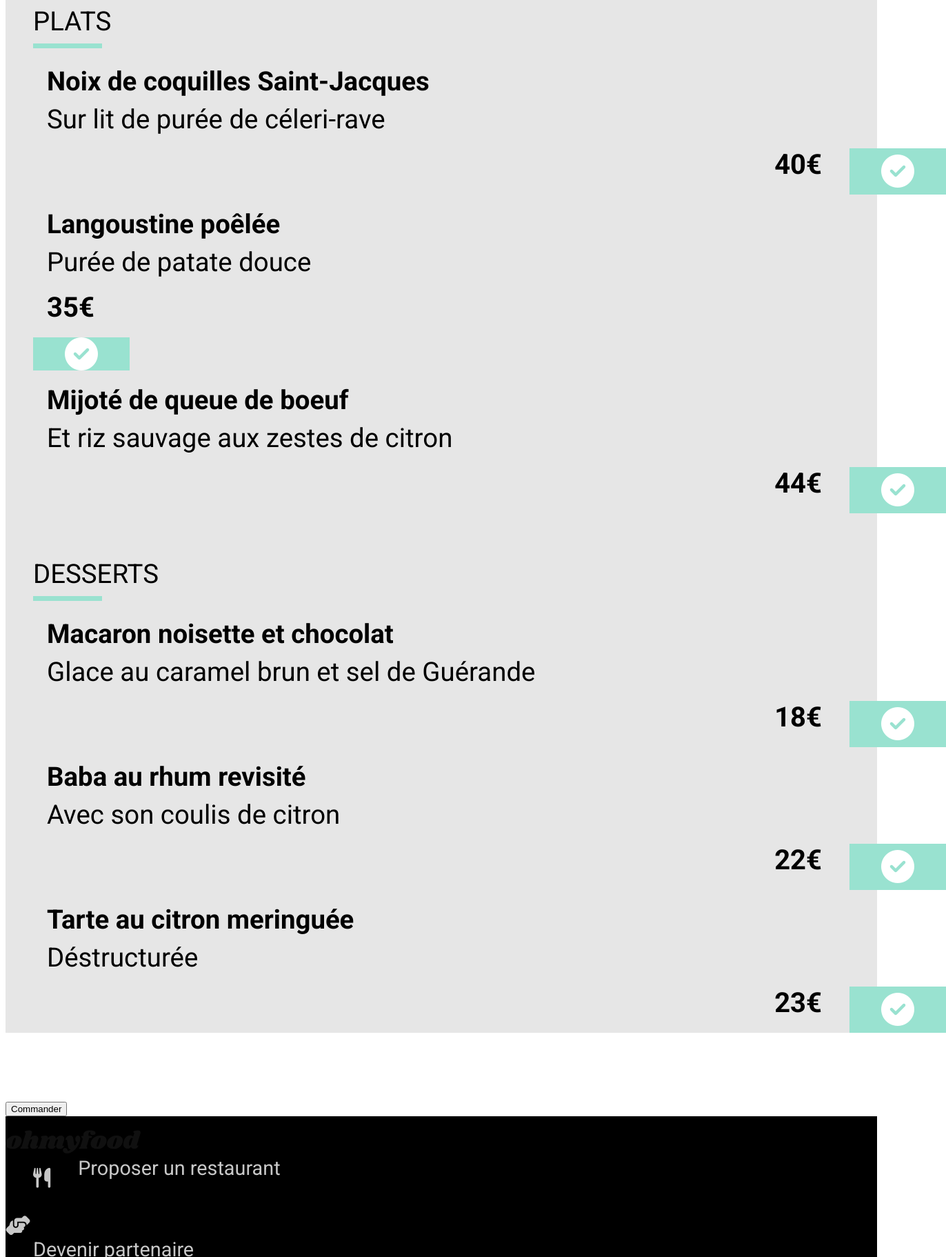
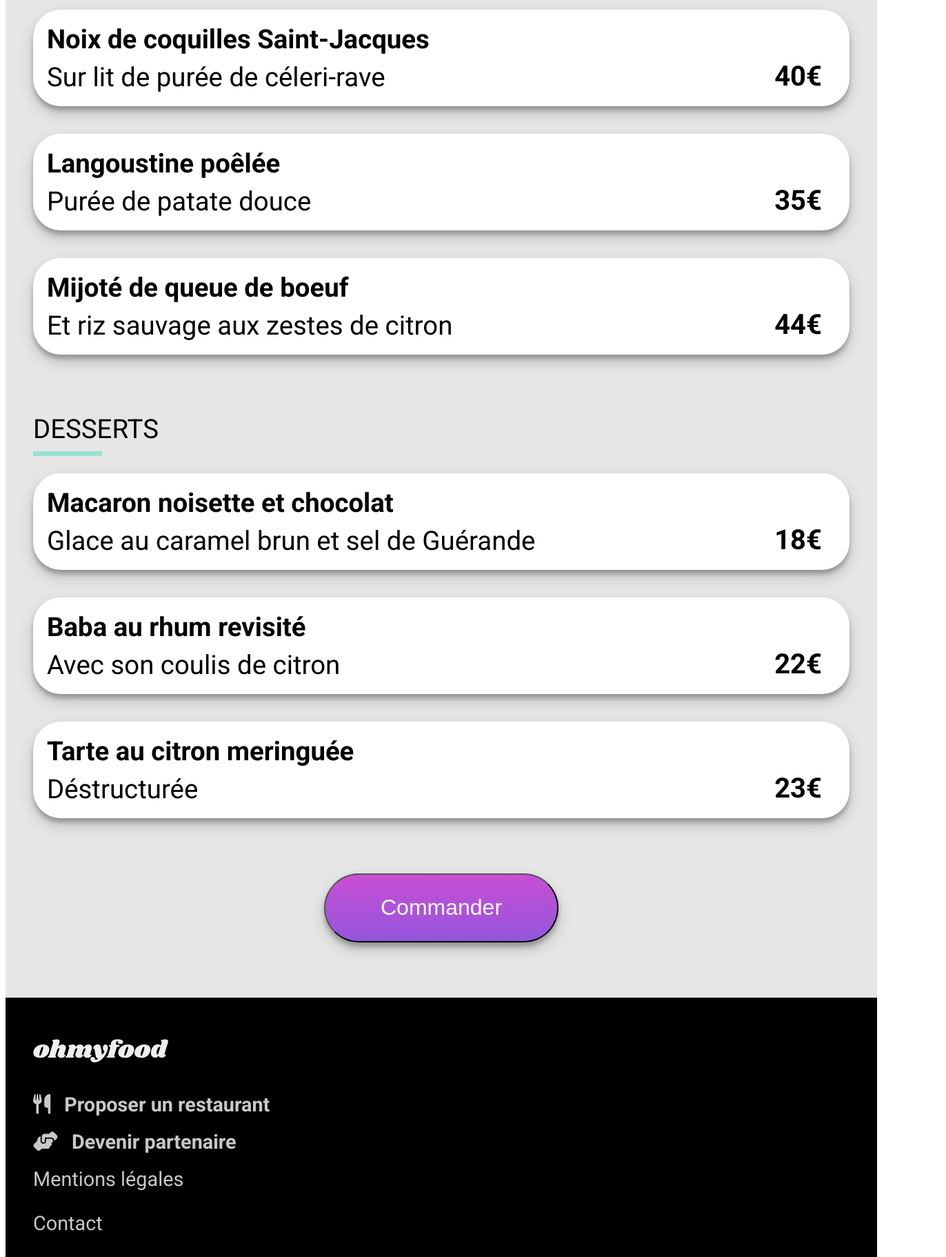
Before and after one commit to Cordonnaud/ChristoheOrdonnaud_2_10042021, a plain HTML site: page 2_la-note-enchantee.html in a window 1280 px wide. Shown: the part 1764-3586 px from the top of the page at 69% size, 1372 px wide, since content can reach past the window. Drawn offline with Linux system fonts and the light colour scheme; a web font is replaced by a local one.

Commit message:
M11-Mobile CSS & HTML

```diff
--- a/2_la-note-enchantee.html
+++ b/2_la-note-enchantee.html
@@ -35,11 +35,7 @@
             </div>
         </header>
 
-        <div class="loading_spinner">
-            <div class="omf__spinner--bckgd"></div>
-            <i class="fas fa-coffee"></i>
-            <i class="fas fa-spinner"></i>
-        </div>
+
 
         <Section>
             <div class="omf__sect--menu">
@@ -67,7 +63,6 @@
                             <div class="omf__item--titre">Ravioles de foie gras</div>
                             <div class="omf__item--infos">Accompagnés de leur crème à la truffe</div>
                         </div>
-
                         <div class="omf__item--prival">
                             <div class="omf__item--prix">25€</div>
                             <div class="omf__item--validation">
@@ -76,13 +71,12 @@
                         </div>
                     </div>
 
-                    <div class="omf__partie--item2">
+                    <div class="omf__item omf__item--tps2">
 
                         <div class="omf__item--description">
                             <div class="omf__item--titre">Caviar osciètre</div>
                             <div class="omf__item--infos">Sur blini à la farine de blé noir</div>
                         </div>
-
                         <div class="omf__item--prival">
                             <div class="omf__item--prix">35€</div>
                             <div class="omf__item--validation">
@@ -91,13 +85,11 @@
                         </div>
                     </div>
 
-                    <div class="omf__partie--item3">
-
+                    <div class="omf__item omf__item--tps3">
                          <div class="omf__item--description">
                             <div class="omf__item--titre">Homard et espuma de potiron</div>
                             <div class="omf__item--infos">Mariné aux zestes d'orange</div>
                         </div>
-
                         <div class="omf__item--prival">
                             <div class="omf__item--prix">20€</div>
                             <div class="omf__item--validation">
@@ -106,13 +98,11 @@
                         </div>
                     </div>
 
-                    <div class="omf__partie--item4">
-
+                    <div class="omf__item omf__item--tps4">
                         <div class="omf__item--description">
                             <div class="omf__item--titre">Foie gras de canard cuit entier</div>
                             <div class="omf__item--infos">Confiture de figue et pain toasté</div>
                         </div>
-
                         <div class="omf__item--prival">
                             <div class="omf__item--prix"> 35€</div>
                             <div class="omf__item--validation">
@@ -122,23 +112,19 @@
                     </div>
                 </div>
 
-
-
-
-                <div class="omf__partie">
-
                 <div class="omf__partie--type">
                     <div class="omf__partie--titre">PLATS</div>
                     <div class="omf__partie--underline"></div>
                 </div>
 
-                    <div class="omf__partie--item1">
+                <div class="omf__partie">
+
+                     <div class="omf__item omf__item--tps1">
 
                          <div class="omf__item--description">
                             <div class="omf__item--titre">Noix de coquilles Saint-Jacques</div>
                             <div class="omf__item--infos">Sur lit de purée de céleri-rave</div>
                         </div>
-
                         <div class="omf__item--prival">
                             <div class="omf__item--prix">40€</div>
                             <div class="omf__item--validation">
@@ -147,27 +133,26 @@
                         </div>
                     </div>
 
-                    <div class="omf__partie--item2">
+                    <div class="omf__item omf__item--tps2">
 
                         <div class="omf__item--description">
                             <div class="omf__item--titre">Langoustine poêlée</div>
                             <div class="omf__item--infos">Purée de patate douce</div>
                         </div>
-
+                        <div class="omf__item--prival">
                             <div class="omf__item--prix">35€</div>
-
                             <div class="omf__item--validation">
                                 <i class="fas fa-check-circle"></i>
                             </div>
                         </div>
+                    </div>
 
-                    <div class="omf__partie--item3">
+                    <div class="omf__item omf__item--tps3">
 
                         <div class="omf__item--description">
                             <div class="omf__item--titre">Mijoté de queue de boeuf</div>
                             <div class="omf__item--infos">Et riz sauvage aux zestes de citron</div>
                         </div>
-
                         <div class="omf__item--prival">
                             <div class="omf__item--prix">44€</div>
                             <div class="omf__item--validation">
@@ -178,24 +163,18 @@
                 </div>
 
 
-
-
-
-                <div class="omf__partie">
-
                 <div class="omf__partie--type">
                     <div class="omf__partie--titre">DESSERTS</div>
                     <div class="omf__partie--underline"></div>
                 </div>
 
-
-                    <div class="omf__partie--item4">
+                <div class="omf__partie">
+                    <div class="omf__item omf__item--tps1">
 
                         <div class="omf__item--description">
                             <div class="omf__item--titre">Macaron noisette et chocolat</div>
                             <div class="omf__item--infos">Glace au caramel brun et sel de Guérande</div>
                         </div>
-
                         <div class="omf__item--prival">
                             <div class="omf__item--prix">18€</div>
                             <div class="omf__item--validation">
@@ -204,13 +183,12 @@
                         </div>
                     </div>
 
-                    <div class="omf__partie--item">
+                    <div class="omf__item omf__item--tps2">
 
                         <div class="omf__item--description">
                             <div class="omf__item--titre">Baba au rhum revisité</div>
                             <div class="omf__item--infos">Avec son coulis de citron</div>
                         </div>
-
                         <div class="omf__item--prival">
                             <div class="omf__item--prix"> 22€</div>
                             <div class="omf__item--validation">
@@ -219,13 +197,12 @@
                         </div>
                     </div>
 
-                    <div class="omf__partie--item">
+                    <div class="omf__item omf__item--tps3">
 
                         <div class="omf__item--description">
                             <div class="omf__item--titre"> Tarte au citron meringuée</div>
                             <div class="omf__item--infos">Déstructurée</div>
                         </div>
-
                         <div class="omf__item--prival">
                             <div class="omf__item--prix">23€</div>
                             <div class="omf__item--validation">
@@ -234,32 +211,32 @@
                         </div>
                     </div>
                 </div>
+                <button class="omf__btn omf__btn--cmd"> Commander</button>
             </div>
-
-            <button class="omf__sect--commande"> Commander</button>
-
         </Section>
 
         <footer>
             <div class="omf__footer">
 
                 <div class="omf__logo--footer">
-                    <img src="images\logo\ohmyfood@2x.svg" alt="omf__logo" class="omf__imglog--contain">
+                    <img src="images/logo/ohmyfood@2x.svg" alt="omf__logo" class="omf__imglog--contain1">
                 </div>
 
                 <div class="omf__footer--propose">
                     <div class="omf_footer--picto"><i class="fas fa-utensils"></i></div>
-                    <div class="omf_footer--text">Proposer un restaurant</div>
+                    <div class="omf_footer--text1">Proposer un restaurant</div>
                 </div>
 
-                <div class="omf__footer--Partener">
+                <div class="omf__footer--partener">
                     <div class="omf_footer--picto"><i class="fas fa-hands-helping"></i></div>
-                    <div class="omf_footer--text">Devenir partenaire</div>
+                    <div class="omf_footer--text1">Devenir partenaire</div>
                 </div>
 
                 <div class="omf_footer--text">Mentions légales</div>
 
-                <div class="omf_footer--text">Contact</div>
+                <div>
+                    <a href="mailto:christophe.ordonnaud@gmail.com?subject=contact" class="omf_footer--text">Contact</a>
+                </div>
             </div>
         </footer>
     </div>
--- a/style.css
+++ b/style.css
@@ -297,7 +297,11 @@ button:active{
 
 
 
-
+section{
+    position: relative;
+    z-index: 2;
+    margin: 0px 0px 0px 0px;
+}
 .omf__sect{
     display:flex;
     flex-flow:column wrap;
@@ -307,7 +311,7 @@ button:active{
     max-width: 100%;
     /* margin: 70px 40px 100px 0px; */
     background-color: var(--header-back-clr);
-    padding: 0px 40px 0px 40px;
+    padding: 0px 40px 100px 40px;
 }
 
 .omf__sect--restaurants{
@@ -320,11 +324,7 @@ button:active{
     /* border: 1px SOLID #000; */
 
 }
-section{
-    position: relative;
-    z-index: 2;
-    /* margin: 0px 0px 0px 0px; */
-}
+
 .omf__sect--img{
     padding: 0px 0px ;
 
@@ -373,6 +373,7 @@ a {
     flex-flow:column wrap;
     width: 80%;
     padding: 30px 0px 10px 40px;
+    flex:1;
 }
 .omf__sect--nom{
     font-size: 3rem;
@@ -525,6 +526,10 @@ footer{
     border-top-left-radius:70px;
     border-top-right-radius:70px;
     padding:  0px 40px 0px 40px;
+    margin: 0px 0px -100px 0px;
+
+
+
 }
 .omf__entete--menu{
     display:flex;
@@ -736,9 +741,9 @@ footer{
     transform: rotate;
     transition: all 500ms ease-in-out;
 }
-.omf__item:hover .omf__item--prival{
+.omf__item:active .omf__item--prival{
     transform: translateX(0px);
 }
-.omf__item:hover .fa-check-circle{
+.omf__item:active .fa-check-circle{
      transform: rotate(360deg)
 }
```
Also changed, not shown: 1_la-palette-du-gout.html (+8 -9 lines), 3_a-la-francaise.html (+26 -42 lines), 4_le-delice-des-sens.html (+26 -42 lines). Lines whose indentation alone changed are shown as unchanged.
